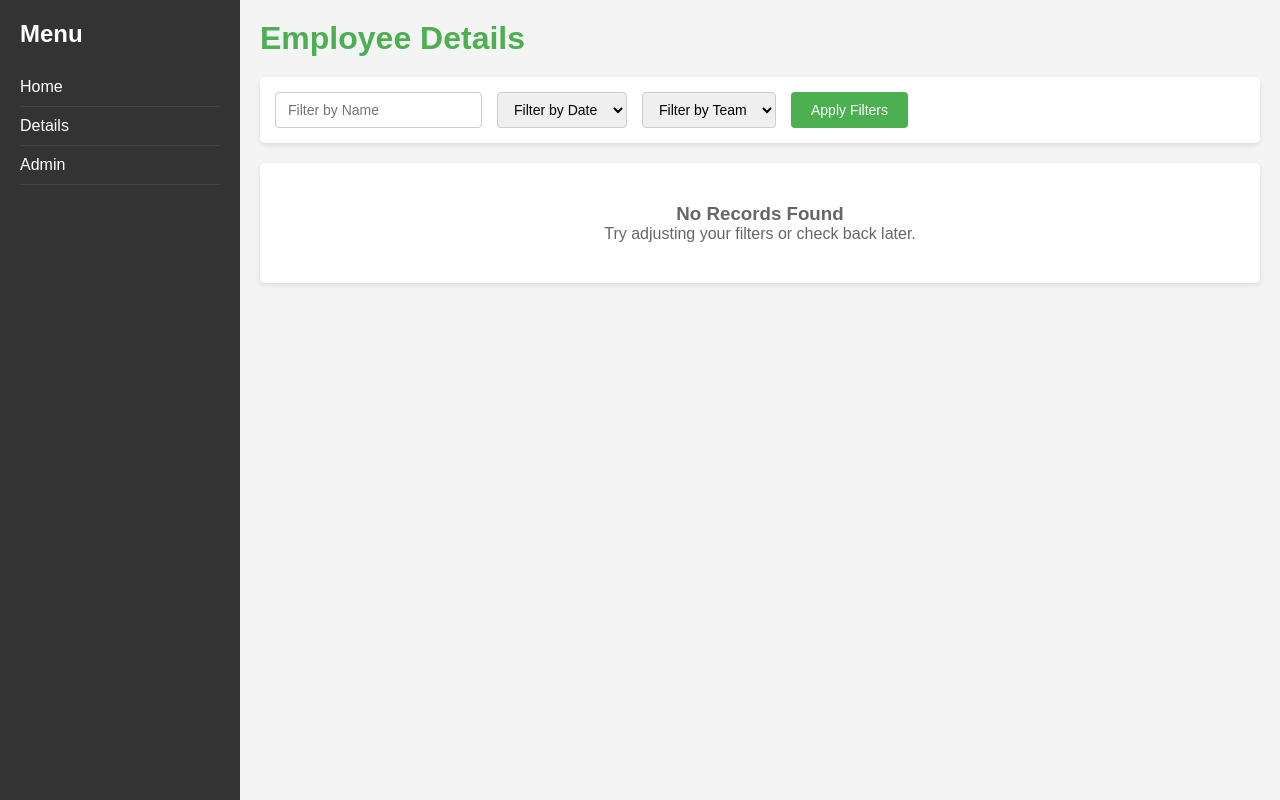
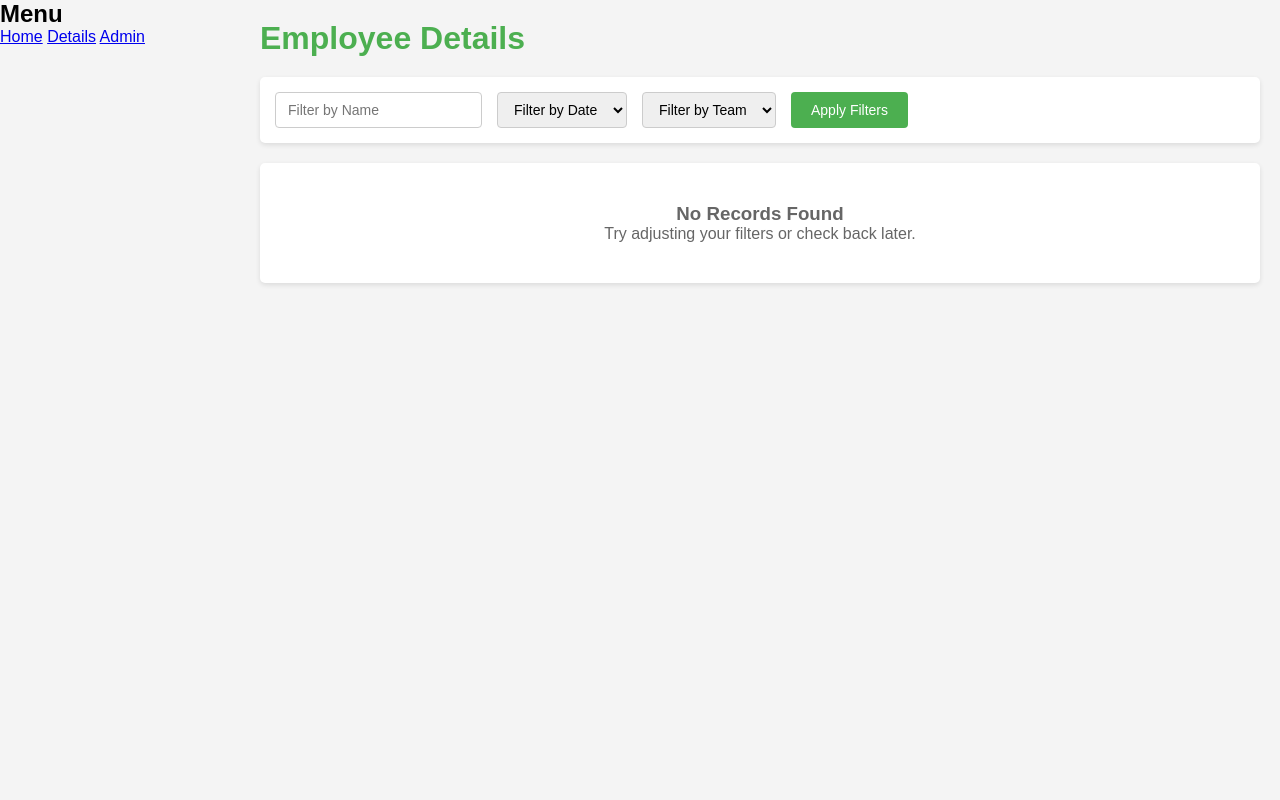
Before and after one commit to davidayman11/mogmaa, a PHP site: page /detail.php in a window 1280 px wide. Run offline with PHP 8.4, Linux system fonts and the light colour scheme; data that the repository does not hold is empty.

Commit message:
Update detail.php

```diff
--- a/detail.php
+++ b/detail.php
@@ -65,31 +65,6 @@ $is_logged_in = isset($_SESSION['logged_in']) && $_SESSION['logged_in'] === true
             display: grid;
             grid-template-columns: 240px 1fr;
             min-height: 100vh;
-        }
-
-        .sidebar {
-            background: #333;
-            color: white;
-            padding: 20px;
-        }
-
-        .sidebar h2 {
-            margin-bottom: 20px;
-            color: white;
-        }
-
-        .sidebar a {
-            display: block;
-            color: white;
-            text-decoration: none;
-            padding: 10px 0;
-            border-bottom: 1px solid #444;
-            transition: all 0.3s ease;
-        }
-
-        .sidebar a:hover {
-            background: #444;
-            padding-left: 10px;
         }
 
         .main-content {
@@ -204,10 +179,6 @@ $is_logged_in = isset($_SESSION['logged_in']) && $_SESSION['logged_in'] === true
                 grid-template-rows: auto 1fr;
             }
 
-            .sidebar {
-                padding: 15px;
-            }
-
             .filter-form {
                 flex-direction: column;
             }
```
